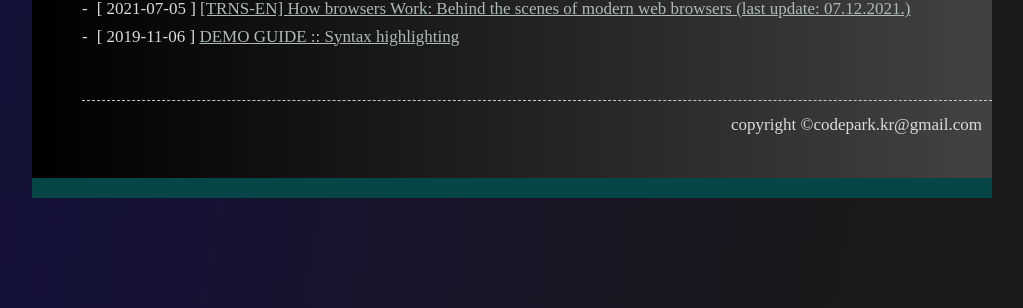
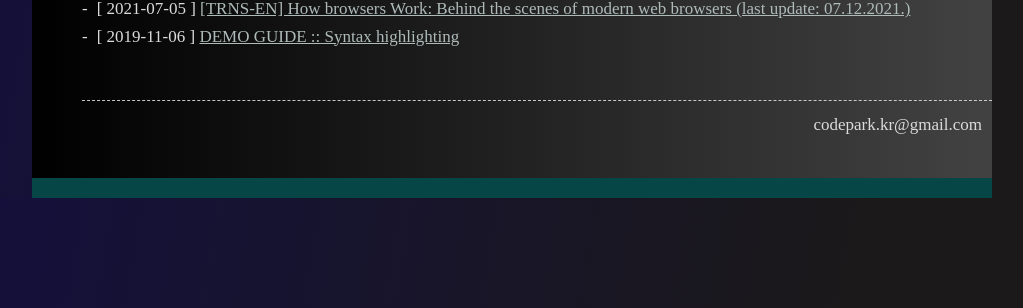
Before and after one commit to codepark-kr/codepark-kr.github.io, a Jekyll site: the page built from index.md, in a window 1280 px wide. Shown: the part 315-623 px from the top of the page, without its empty margins (128-1151 px from the left). Built offline with Jekyll 4.4.1, drawn with Linux system fonts in a browser that asks for light colours; some web fonts are replaced.

Commit message:
[MODIFY] modify the footer

```diff
--- a/_config.yml
+++ b/_config.yml
@@ -19,7 +19,7 @@ style: dark
 plugins:
   - jekyll-seo-tag
 
-footer: 'copyright ©codepark.kr@gmail.com'
+footer: 'codepark.kr@gmail.com'
 
 # Build settings
 markdown: kramdown
```
